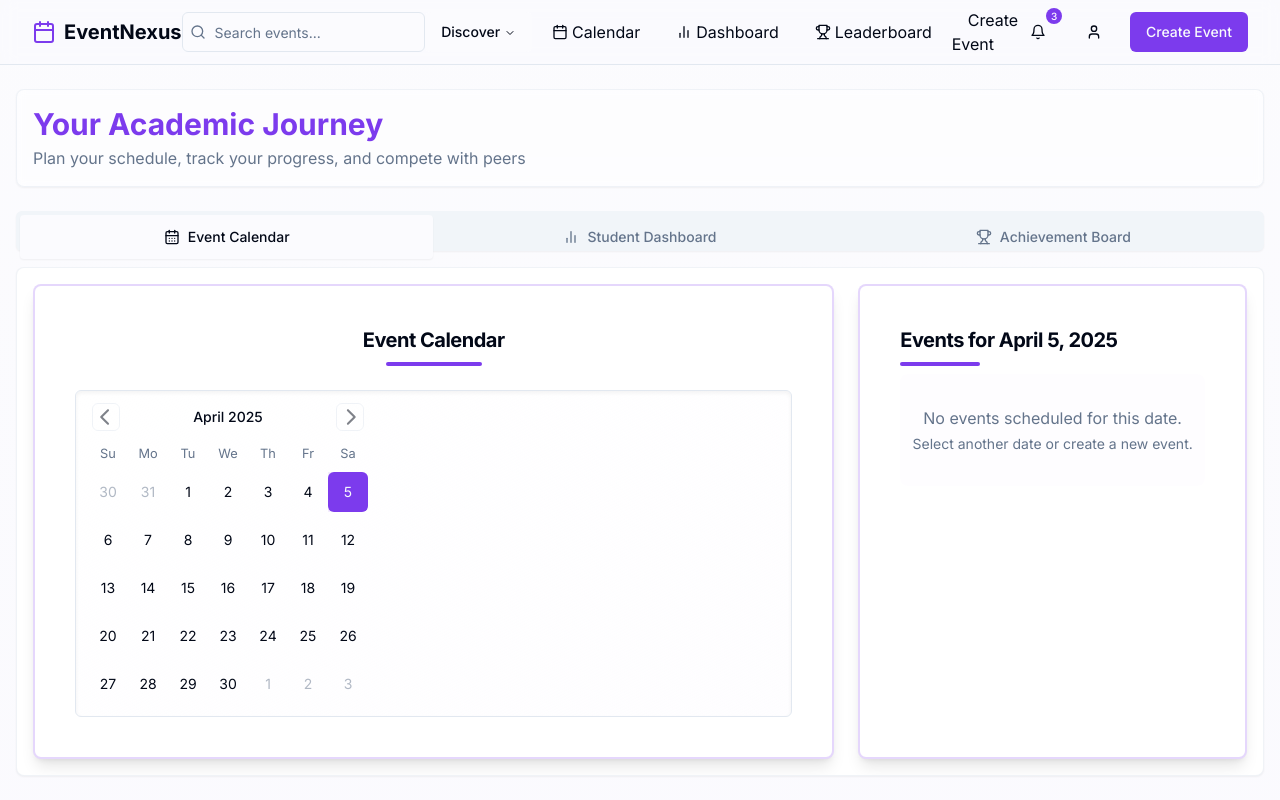
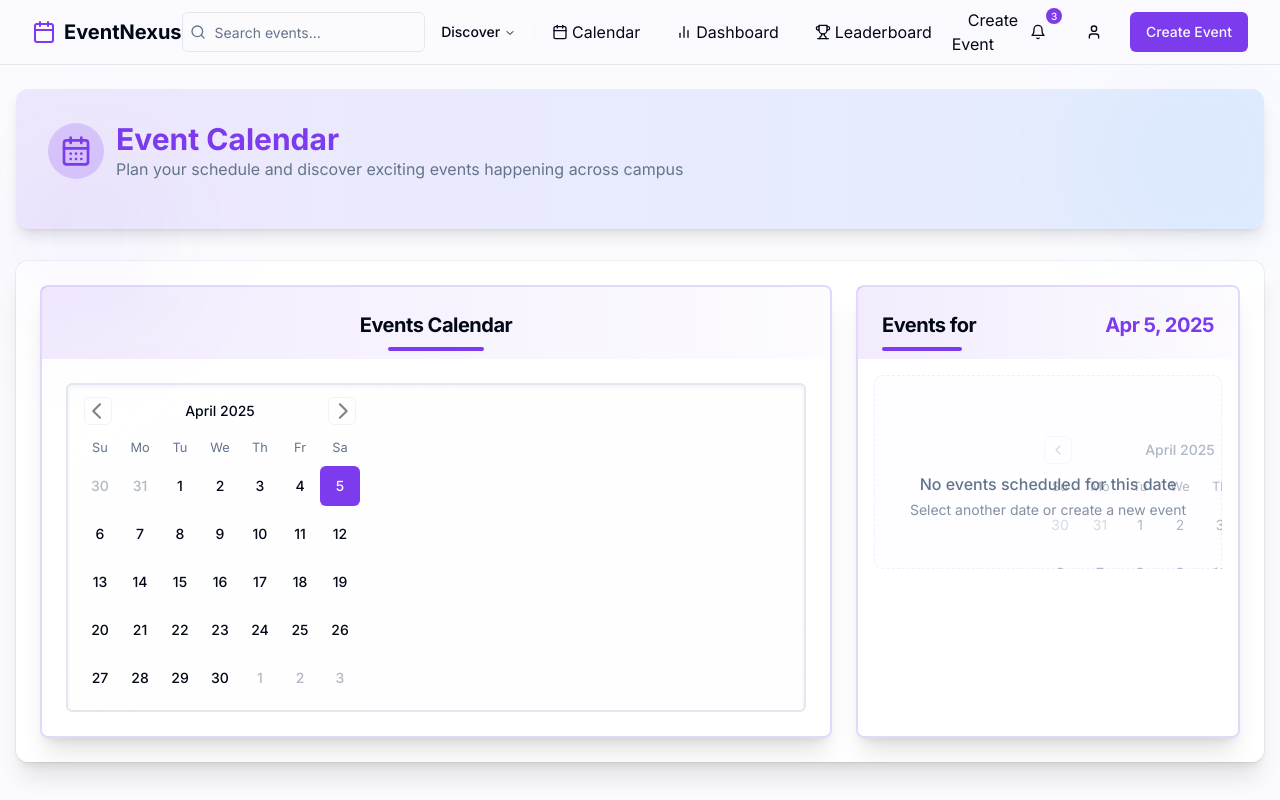
Before and after one commit to Gayathri-0811/campus-event-nexus, a React (Vite) app: page /calendar in a window 1280 px wide. Shown: the top 800 px of the page. Built offline with nearby package versions, Linux system fonts and the light colour scheme.

Commit message:
feat: Separate dashboard and leaderboard
Refactor the calendar page to separate the dashboard and leaderboard components. Improve the visual appeal of the calendar page.

```diff
--- a/src/App.tsx
+++ b/src/App.tsx
@@ -10,6 +10,8 @@ import CalendarPage from "./pages/CalendarPage";
 import EventDetailPage from "./pages/EventDetailPage";
 import CreateEventPage from "./pages/CreateEventPage";
 import CategoryEventsPage from "./pages/CategoryEventsPage";
+import StudentDashboardPage from "./pages/StudentDashboardPage";
+import LeaderboardPage from "./pages/LeaderboardPage";
 import NotFound from "./pages/NotFound";
 
 const queryClient = new QueryClient();
@@ -26,6 +28,8 @@ const App = () => (
           <Route path="/events/:id" element={<EventDetailPage />} />
           <Route path="/events/category/:category" element={<CategoryEventsPage />} />
           <Route path="/calendar" element={<CalendarPage />} />
+          <Route path="/dashboard" element={<StudentDashboardPage />} />
+          <Route path="/leaderboard" element={<LeaderboardPage />} />
           <Route path="/create-event" element={<CreateEventPage />} />
           {/* ADD ALL CUSTOM ROUTES ABOVE THE CATCH-ALL "*" ROUTE */}
           <Route path="*" element={<NotFound />} />
--- a/src/components/calendar/EventCalendar.tsx
+++ b/src/components/calendar/EventCalendar.tsx
@@ -7,8 +7,7 @@ import { getEvents } from "@/services/eventService";
 import { format } from "date-fns";
 import { Event, EventCategory, EventType } from "@/types/event";
 import { cn } from "@/lib/utils";
-import { DayContent } from "react-day-picker";
-import { BookOpen, Gift, Star, Trophy } from "lucide-react";
+import { BookOpen, Gift, Star, Trophy, MapPin, Clock, Users } from "lucide-react";
 
 const EventCalendar: React.FC = () => {
   const [selectedDate, setSelectedDate] = useState<Date | undefined>(new Date());
@@ -90,23 +89,23 @@ const EventCalendar: React.FC = () => {
 
   return (
     <div className="grid grid-cols-1 lg:grid-cols-3 gap-6">
-      <Card className="lg:col-span-2 p-4 border-2 border-primary/20 shadow-lg">
-        <CardHeader>
-          <CardTitle className="text-xl font-bold text-center">
-            Event Calendar
+      <Card className="lg:col-span-2 border-2 border-primary/20 shadow-xl hover:shadow-2xl transition-shadow">
+        <CardHeader className="bg-gradient-to-r from-primary/10 to-accent/20 pb-2">
+          <CardTitle className="text-xl font-bold text-center flex flex-col items-center">
+            <span>Events Calendar</span>
             <div className="h-1 w-24 bg-primary mx-auto mt-2 rounded-full"></div>
           </CardTitle>
         </CardHeader>
-        <CardContent>
+        <CardContent className="p-6">
           <Calendar
             mode="single"
             selected={selectedDate}
             onSelect={setSelectedDate}
-            className="rounded-md border shadow-inner bg-gradient-to-br from-white to-accent/10"
+            className="rounded-md border-2 shadow-inner bg-gradient-to-br from-white to-accent/10 p-3"
             components={{
               DayContent: (props) => (
                 <div className="flex flex-col items-center">
-                  <div>{format(props.date, "d")}</div>
+                  <div className="text-sm font-medium">{format(props.date, "d")}</div>
                   {renderEventIndicator(props.date)}
                 </div>
               ),
@@ -115,21 +114,29 @@ const EventCalendar: React.FC = () => {
         </CardContent>
       </Card>
 
-      <Card className="p-4 border-2 border-primary/20 shadow-lg">
-        <CardHeader className="pb-2">
+      <Card className="border-2 border-primary/20 shadow-xl hover:shadow-2xl transition-shadow">
+        <CardHeader className="bg-gradient-to-r from-primary/10 to-accent/20 pb-2">
           <CardTitle className="text-xl font-bold">
-            Events for {selectedDate ? format(selectedDate, "MMMM d, yyyy") : "Today"}
+            <div className="flex items-center justify-between">
+              <span>Events for</span>
+              <span className="text-primary">
+                {selectedDate ? format(selectedDate, "MMM d, yyyy") : "Today"}
+              </span>
+            </div>
             <div className="h-1 w-20 bg-primary mt-2 rounded-full"></div>
           </CardTitle>
         </CardHeader>
-        <CardContent className="pt-0">
-          <div className="flex flex-col h-full">
+        <CardContent className="p-4">
+          <div className="flex flex-col h-full max-h-[500px] overflow-y-auto custom-scrollbar">
             {eventsForSelectedDate.length > 0 ? (
               <div className="space-y-4 flex-grow">
                 {eventsForSelectedDate.map((event) => (
-                  <div key={event.id} className="border-b pb-3 last:border-0 hover:bg-accent/20 p-2 rounded-md transition-colors">
-                    <div className="flex justify-between items-start mb-1">
-                      <h4 className="font-medium text-lg flex items-center">
+                  <div
+                    key={event.id}
+                    className="border-l-4 pl-4 pb-4 mb-4 last:mb-0 hover:bg-accent/20 rounded-r-md transition-colors border-l-primary/50 group"
+                  >
+                    <div className="flex justify-between items-start mb-2">
+                      <h4 className="font-medium text-lg flex items-center gap-1 group-hover:text-primary transition-colors">
                         {getEventIcon(event.category)}
                         {event.title}
                       </h4>
@@ -138,31 +145,37 @@ const EventCalendar: React.FC = () => {
                       </div>
                     </div>
 
-                    <p className="text-sm text-muted-foreground mb-2 pl-5">
-                      {format(event.startDate, "h:mm a")} - {format(event.endDate, "h:mm a")}
-                    </p>
+                    <div className="pl-5 space-y-2 text-sm">
+                      <div className="text-muted-foreground flex items-center gap-1">
+                        <Clock className="h-3.5 w-3.5" />
+                        <span>{format(event.startDate, "h:mm a")} - {format(event.endDate, "h:mm a")}</span>
+                      </div>
 
-                    <p className="text-sm text-muted-foreground mb-2 pl-5">
-                      {event.location}
-                    </p>
+                      <div className="text-muted-foreground flex items-center gap-1">
+                        <MapPin className="h-3.5 w-3.5" />
+                        <span>{event.location}</span>
+                      </div>
 
-                    <div className="flex gap-1 pl-5">
+                      <div className="flex gap-1 mt-2">
                         {event.eventType === EventType.FREE ? (
                           <Badge variant="outline" className="text-xs bg-green-50 text-green-600">Free</Badge>
                         ) : (
                           <Badge variant="outline" className="text-xs bg-amber-50 text-amber-600">${event.price}</Badge>
                         )}
-                      <Badge variant="outline" className="text-xs">
-                        {event.registered}/{event.capacity} registered
+                        <Badge variant="outline" className="text-xs flex items-center gap-1">
+                          <Users className="h-3 w-3" />
+                          <span>{event.registered}/{event.capacity}</span>
                         </Badge>
+                      </div>
                     </div>
                   </div>
                 ))}
               </div>
             ) : (
-              <div className="flex flex-col items-center justify-center flex-grow text-muted-foreground text-center py-8 bg-accent/10 rounded-lg">
-                <p>No events scheduled for this date.</p>
-                <p className="text-sm mt-1">Select another date or create a new event.</p>
+              <div className="flex flex-col items-center justify-center text-center py-12 bg-accent/10 rounded-lg border border-dashed border-accent">
+                <Calendar className="h-10 w-10 text-muted-foreground mb-2 opacity-50" />
+                <p className="text-muted-foreground font-medium">No events scheduled for this date</p>
+                <p className="text-sm text-muted-foreground/80 mt-1">Select another date or create a new event</p>
               </div>
             )}
           </div>
--- a/src/components/layout/Navbar.tsx
+++ b/src/components/layout/Navbar.tsx
@@ -61,13 +61,13 @@ const Navbar: React.FC = () => {
               </Link>
             </NavigationMenuItem>
             <NavigationMenuItem>
-              <Link to="/calendar?tab=dashboard" className="px-4 py-2 hover:text-primary flex items-center gap-1">
+              <Link to="/dashboard" className="px-4 py-2 hover:text-primary flex items-center gap-1">
                 <BarChart2 className="h-4 w-4" />
                 <span>Dashboard</span>
               </Link>
             </NavigationMenuItem>
             <NavigationMenuItem>
-              <Link to="/calendar?tab=leaderboard" className="px-4 py-2 hover:text-primary flex items-center gap-1">
+              <Link to="/leaderboard" className="px-4 py-2 hover:text-primary flex items-center gap-1">
                 <Trophy className="h-4 w-4" />
                 <span>Leaderboard</span>
               </Link>
--- a/src/index.css
+++ b/src/index.css
@@ -120,3 +120,44 @@
   background-color: rgba(16, 185, 129, 0.15);
   color: #10B981;
 }
+
+/* Custom scrollbar styles */
+.custom-scrollbar {
+  scrollbar-width: thin;
+  scrollbar-color: rgba(139, 92, 246, 0.3) rgba(241, 245, 249, 0.5);
+}
+
+.custom-scrollbar::-webkit-scrollbar {
+  width: 6px;
+}
+
+.custom-scrollbar::-webkit-scrollbar-track {
+  background: rgba(241, 245, 249, 0.5);
+  border-radius: 10px;
+}
+
+.custom-scrollbar::-webkit-scrollbar-thumb {
+  background-color: rgba(139, 92, 246, 0.3);
+  border-radius: 10px;
+  border: 2px solid transparent;
+}
+
+.custom-scrollbar::-webkit-scrollbar-thumb:hover {
+  background-color: rgba(139, 92, 246, 0.5);
+}
+
+/* Animation for fade-in */
+@keyframes fade-in {
+  from {
+    opacity: 0;
+    transform: translateY(10px);
+  }
+  to {
+    opacity: 1;
+    transform: translateY(0);
+  }
+}
+
+.animate-fade-in {
+  animation: fade-in 0.5s ease-out;
+}
--- a/src/pages/CalendarPage.tsx
+++ b/src/pages/CalendarPage.tsx
@@ -1,76 +1,37 @@
 
-import React, { useEffect, useState } from "react";
-import { useSearchParams } from "react-router-dom";
+import React from "react";
 import Layout from "@/components/layout/Layout";
 import EventCalendar from "@/components/calendar/EventCalendar";
-import { Tabs, TabsContent, TabsList, TabsTrigger } from "@/components/ui/tabs";
-import StudentDashboard from "@/components/dashboard/StudentDashboard";
-import Leaderboard from "@/components/gamification/Leaderboard";
-import { CalendarDays, BarChart2, Trophy } from "lucide-react";
+import { CalendarDays } from "lucide-react";
 
 const CalendarPage = () => {
-  const [searchParams, setSearchParams] = useSearchParams();
-  const [activeTab, setActiveTab] = useState("calendar");
-
-  useEffect(() => {
-    const tab = searchParams.get("tab");
-    if (tab && ["calendar", "dashboard", "leaderboard"].includes(tab)) {
-      setActiveTab(tab);
-    }
-  }, [searchParams]);
-
-  const handleTabChange = (value: string) => {
-    setActiveTab(value);
-    setSearchParams({ tab: value });
-  };
-
   return (
     <Layout>
-      <div className="container mx-auto py-6 px-4 flex flex-col h-full bg-gradient-to-b from-background to-accent/5">
-        <div className="mb-6 bg-white/50 backdrop-blur-sm p-4 rounded-lg border border-border/50 shadow-sm">
-          <h1 className="text-3xl font-bold mb-1 text-primary">Your Academic Journey</h1>
-          <p className="text-muted-foreground">
-            Plan your schedule, track your progress, and compete with peers
-          </p>
+      <div className="container mx-auto py-6 px-4 min-h-[calc(100vh-4rem)]">
+        <div className="bg-gradient-to-r from-primary/10 to-secondary/10 rounded-xl p-8 shadow-lg mb-8">
+          <div className="flex items-center gap-3 mb-4">
+            <div className="bg-primary/20 p-3 rounded-full">
+              <CalendarDays className="h-8 w-8 text-primary" />
+            </div>
+            <div>
+              <h1 className="text-3xl font-bold text-primary">Event Calendar</h1>
+              <p className="text-muted-foreground max-w-2xl">
+                Plan your schedule and discover exciting events happening across campus
+              </p>
+            </div>
+          </div>
+
+          <div className="relative">
+            <div className="absolute -top-10 -left-10 w-40 h-40 bg-primary/5 rounded-full blur-3xl"></div>
+            <div className="absolute -bottom-10 -right-10 w-40 h-40 bg-secondary/5 rounded-full blur-3xl"></div>
+          </div>
         </div>
 
-        <Tabs
-          value={activeTab}
-          onValueChange={handleTabChange}
-          className="w-full flex-1 flex flex-col"
-        >
-          <TabsList className="grid w-full grid-cols-3 mb-4 shadow-sm">
-            <TabsTrigger value="calendar" className="flex items-center gap-2 py-3">
-              <CalendarDays className="h-4 w-4" />
-              <span className="hidden sm:inline">Event Calendar</span>
-              <span className="sm:hidden">Calendar</span>
-            </TabsTrigger>
-            <TabsTrigger value="dashboard" className="flex items-center gap-2 py-3">
-              <BarChart2 className="h-4 w-4" />
-              <span className="hidden sm:inline">Student Dashboard</span>
-              <span className="sm:hidden">Dashboard</span>
-            </TabsTrigger>
-            <TabsTrigger value="leaderboard" className="flex items-center gap-2 py-3">
-              <Trophy className="h-4 w-4" />
-              <span className="hidden sm:inline">Achievement Board</span>
-              <span className="sm:hidden">Achievements</span>
-            </TabsTrigger>
-          </TabsList>
-
-          <div className="bg-white rounded-lg shadow-sm border border-border/50 flex-1 overflow-hidden">
-            <TabsContent value="calendar" className="m-0 p-4 h-full">
-              <EventCalendar />
-            </TabsContent>
-
-            <TabsContent value="dashboard" className="m-0 p-4 h-full">
-              <StudentDashboard />
-            </TabsContent>
-
-            <TabsContent value="leaderboard" className="m-0 p-4 h-full overflow-y-auto">
-              <Leaderboard />
-            </TabsContent>
+        <div className="bg-white ring-1 ring-black/5 rounded-xl shadow-xl overflow-hidden animate-fade-in">
+          <div className="p-6">
+            <EventCalendar />
           </div>
-        </Tabs>
+        </div>
       </div>
     </Layout>
   );
```
Also changed, not shown: src/pages/LeaderboardPage.tsx (added, +25 -0 lines), src/pages/StudentDashboardPage.tsx (added, +25 -0 lines). Lines whose indentation alone changed are shown as unchanged.
